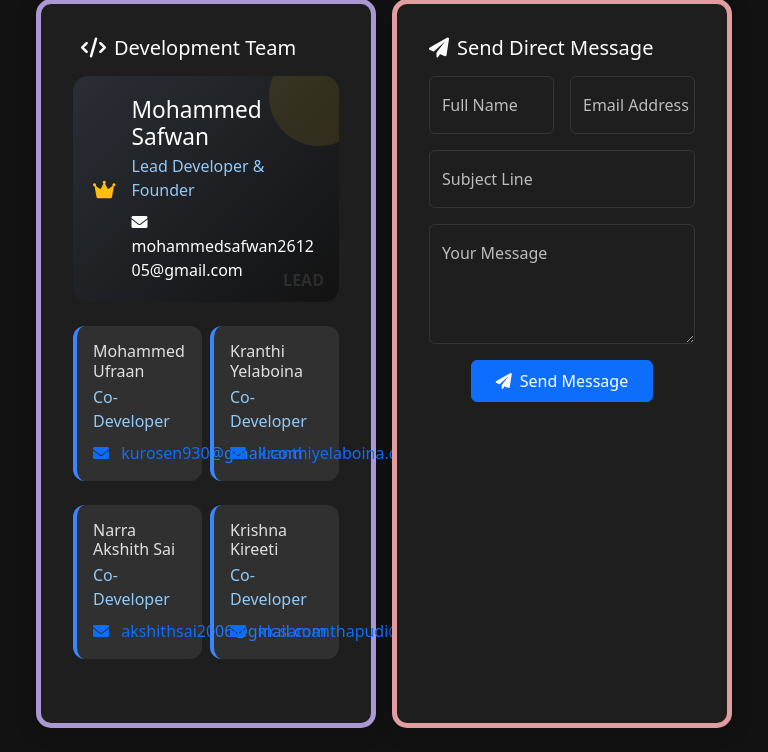
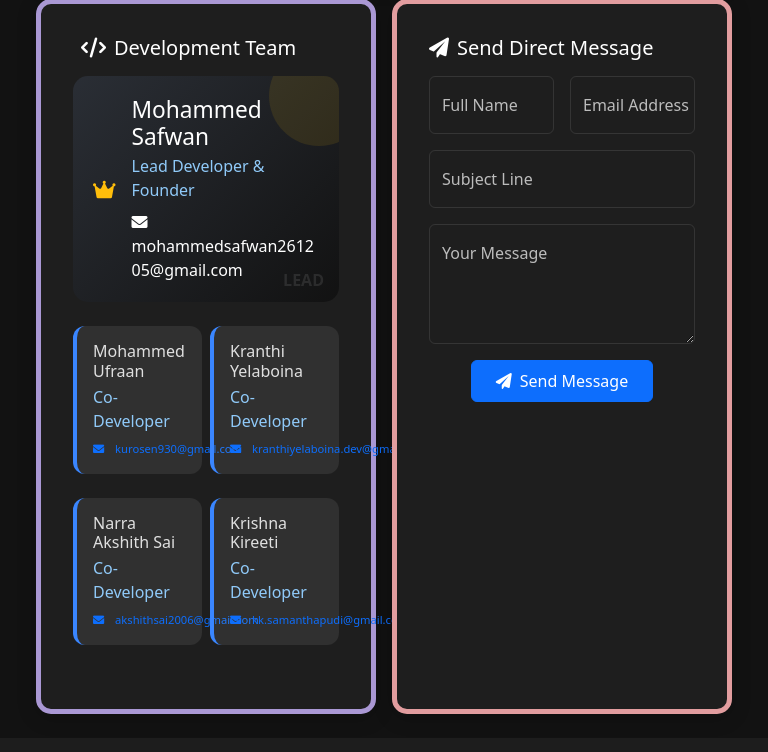
Before and after one commit to safwanishere/ResourceBase-Refactor, a Python web app: template website/templates/contact.html in a window 768 px wide. Shown: the part 884-1636 px from the top of the page. After the commit the page ends 1611 px from the top, so only its background shows below. Run offline with Jinja, Linux system fonts and the light colour scheme; the template is opened without the code that fills it, so the values that code supplies are empty.

Commit message:
text overflow issue fixed

```diff
--- a/website/static/contact.css
+++ b/website/static/contact.css
@@ -387,3 +387,19 @@
   .text-primary {
     white-space: nowrap;
   }
+  .co-developer-card p.text-primary {
+    white-space: nowrap;
+    font-size: 0.75rem;
+  }
+
+  @media (min-width: 768px) and (max-width: 992px) {
+    .co-developer-card p.text-primary {
+        font-size: 0.7rem;
+    }
+  }
+
+  @media (min-width: 993px) and (max-width: 1200px) {
+    .co-developer-card p.text-primary {
+        font-size: clamp(0.7rem, 0.8vw, 0.75rem);
+    }
+  }
```
